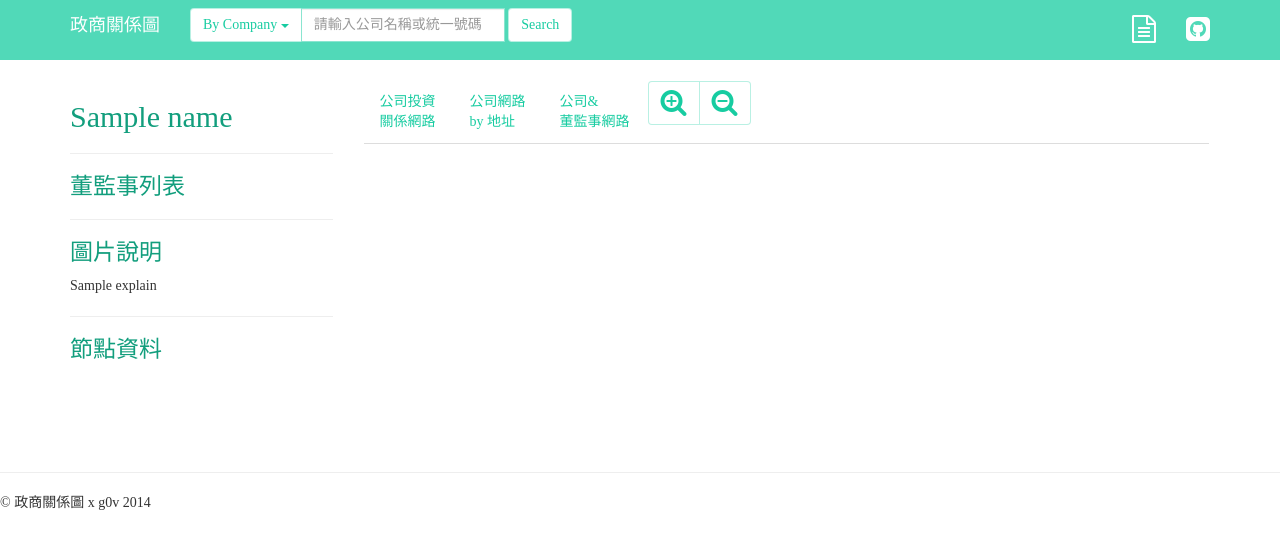
After one commit to solring/twcom_front, a Flask app: template twcomapp/templates/test.html in a window 1280 px wide. The commit adds this page. Shown: the top 549 px of the page. Run offline with Flask 2, Linux system fonts and the light colour scheme; the template is opened without the code that fills it: most values are stand-ins (such as "Sample title", 1, 10 or a date in 2020); data that the repository does not hold is empty; some libraries are stand-ins or nearby versions.

Commit message:
Edit the UI to hackthon12 version

```diff
--- /dev/null
+++ b/twcomapp/static/app/css/test.css
@@ -0,0 +1,3 @@
+#navtab{
+	background-color: white;
+}
--- /dev/null
+++ b/twcomapp/static/app/js/test.js
@@ -0,0 +1,275 @@
+(function($){
+    var width = 1000, height = 700;
+    var link_len = 200;
+    var color = d3.scale.category20();
+    var force = d3.layout.force();
+    var g_nodes = force.nodes();
+    var g_links = force.links();
+    var svg = undefined;
+    var cid = "0";
+    var scale = 1;
+
+    var zoom_out= function(){
+            if(scale>1){
+                scale -= 0.2;
+                svg.selectAll("circle").attr("r", function(d) {
+                    return d.size * scale;
+                });
+                force.linkDistance(link_len * scale).start();
+                svg.selectAll(".link").attr("d", linkArc);
+            }
+    };
+    var zoom_in= function(){
+            if(scale<10){
+                scale += 0.2;
+                svg.selectAll("circle").attr("r", function(d) {
+                    return d.size * scale;
+                });
+                force.linkDistance(link_len * scale).start();
+                svg.selectAll(".link").attr("d", linkArc);
+            }
+    };
+
+    var linkArc = function(d) {
+        var dx = d.target.x - d.source.x,
+            dy = d.target.y - d.source.y,
+            dr = Math.sqrt(dx * dx + dy * dy);
+            normX = dx / dr;
+            normY = dy / dr;
+
+            xtpadding = normX * d.target.size;
+            ytpadding = normY * d.target.size;
+            xspadding = normX * d.source.size;
+            yspadding = normY * d.source.size;
+
+            sx = d.source.x + xspadding;
+            sy = d.source.y + yspadding;
+            tx = d.target.x - xtpadding - 10;
+            ty = d.target.y - ytpadding - 10;
+
+        return "M" +
+            sx + "," +
+            sy + "A" +
+            dr + "," + dr + " 0 0,1 " +
+            tx + "," +
+            ty;
+    };
+
+	var build_links = function(nodes, links){
+		var d3_links = [];
+
+        //in d3.js, nodes are indexed by it's array index, and links must use them to indicate a link
+
+        //NOTE: This function might be a performance bottleneck ( O(n^2) ) yet to optimize
+        var find_index_of_id = function(nds, id) {
+            for (var i = 0; i < nds.length; i++) {
+                if (nds[i].id == id) return i;
+            }
+            return -1;
+        }
+
+		for(var i=0; i<links.length; i++){
+            var tmp = {
+                "source" : find_index_of_id(nodes, links[i].src.id),
+                "target" : find_index_of_id(nodes, links[i].dst.id)
+            };
+			d3_links.push(tmp);
+		}
+		return d3_links;
+	};
+
+	//set active tab
+	if($(location).attr('href').match('companyaddr')){
+		$('#companyaddr').addClass('active');
+	}else if($(location).attr('href').match('companyboard')){
+		$('#companyboard').addClass('active');
+	}else{
+		$('#company').addClass('active');
+	}
+
+    var update = function(){
+        console.log("in update");
+        var links = svg.selectAll(".link")
+                    .data(g_links);
+
+        links.enter().append("path")
+                        .attr("class", "link")
+                        .attr("marker-end", "url(#path-arrow)")
+                        .style("stroke-width", function(d){ return d.width })
+                        .style("fill", "none")
+                        .style("stroke", "gray");
+
+
+        //links.exit().remove();
+
+        var nodes = svg.selectAll(".node")
+                    .data(g_nodes, key=function(n){ return n.name; });
+
+        console.log(nodes);
+		nodes.enter().append("circle")
+                        .attr("class", "node")
+                        .call(force.drag)
+                        .attr("r", function(n){ return n.size })
+                        .style("fill", function(n){ return color(n.group) })
+                        .on("mouseover", function(n){
+                            //var info = n.tooltip.replace(/\n/g, "<br><a href='http://twcom-analysis.herokuapp.com/company/id/[company id]'>");
+                            var info = n.tooltip.replace(/\n/g, "<br><a href='http://127.0.0.1:5000/company/id/[company id]'>");
+                            $("#nodeinfo").empty().append(info).append('</a>');
+                        })
+                     .append("title")
+                        .text(function(n){ return n.tooltip })
+                        .attr("x", function(n){ return n.x })
+                        .attr("y", function(n){ return n.y });
+
+        var texts = svg.selectAll("text.node")
+                        .data(g_nodes)
+                    .enter().append("text")
+                        .attr("class", "node")
+                        .attr("text-anchor" ,"middle")
+                        .attr("font-size", 12 + "px")
+                        .style("color", "black")
+                        .text(function(d) { return d.name });
+
+        //nodes.exit().remove();
+         force.on("tick", function() {
+         /*
+                links.attr("x1", function(d) {
+		  	        var deltaX = d.target.x - d.source.x,
+		  		        deltaY = d.target.y - d.source.y,
+		  		        dist = Math.sqrt(deltaX * deltaX + deltaY * deltaY),
+		  		        normX = deltaX / dist,
+//		  		        targetPadding = Math.sqrt(d.target.size) * circle_size ;
+		  		        targetPadding = d.target.size ;
+			        return d.target.x - (targetPadding * normX);
+		        })
+                .attr("y1", function(d) {
+                    var deltaX = d.target.x - d.source.x,
+                        deltaY = d.target.y - d.source.y,
+                        dist = Math.sqrt(deltaX * deltaX + deltaY * deltaY),
+                        normY = deltaY / dist,
+                        //targetPadding = Math.sqrt(d.target.size) * circle_size ;
+                        targetPadding = d.target.size;
+                    return d.target.y - (targetPadding * normY);
+                })
+                .attr("x2", function(d) {
+                    var deltaX = d.target.x - d.source.x,
+                        deltaY = d.target.y - d.source.y,
+                        dist = Math.sqrt(deltaX * deltaX + deltaY * deltaY),
+                        normX = deltaX / dist,
+                        //sourcePadding = Math.sqrt(d.source.size) * circle_size +10;
+                        sourcePadding = d.source.size +10;
+                    return d.source.x + (sourcePadding * normX);
+                })
+                .attr("y2", function(d) {
+                    var deltaX = d.target.x - d.source.x,
+                        deltaY = d.target.y - d.source.y,
+                        dist = Math.sqrt(deltaX * deltaX + deltaY * deltaY),
+                        normY = deltaY / dist,
+                        //sourcePadding = Math.sqrt(d.source.size) * circle_size +10;
+                        sourcePadding = d.source.size+10;
+                    return d.source.y + (sourcePadding * normY);
+                });
+           */
+                links.attr("d", linkArc);
+                nodes.attr("cx", function(d) { return d.x; })
+                        .attr("cy", function(d) { return d.y; });
+
+                texts.attr("x", function(d) { return d.x  })
+                        .attr("y", function(d) { return d.y  });
+              }); //end force.on("tick")
+    };
+
+    $('document').ready(function(){
+        height = window.innerHeight;
+
+        //updata navbar
+        var navs = $('#graph-nav').children().removeClass('active');
+        var graphtype = $('#graphtype').text();
+        console.log("graph type: "+graphtype)
+        $("#"+graphtype).parent().addClass('active');
+
+        // get target company number for query
+        cid = $('#cid').text();
+        restapi = $('#restapi').text();
+        console.log("getting "+ cid + "from "+ restapi + "......" + encodeURIComponent(restapi) + " 4");
+
+        // get json through API
+        $.getJSON("/getjson?api="+ encodeURIComponent(restapi) , function(data){
+
+            // if error, show error msgs
+            if(data.error!=null){
+                console.log("error:" + data.error);
+                $('#d3-container').append("<div class=\"alert alert-danger\">" + data.error +"</div>");
+                return;
+            }
+
+
+            // initialize svg object
+            svg = d3.select("#d3-container")
+                    .append("svg")
+                        .attr("width", width)
+                        .attr("height", height);
+
+            svg.append("defs").selectAll("marker")
+                   .data(["arrow"])
+                .enter()
+                    .append("marker")
+                        .attr("id", "path-arrow")
+                        .attr("viewBox", "0 -5 10 10")
+                        .attr("markerUnits", "userSpaceOnUse")
+                        .attr("refX", 0)
+                        .attr("refY", 0)
+                        .attr("markerWidth", 8)
+                        .attr("markerHeight", 15)
+                        .attr("orient", "auto")
+                    .append("svg:path")
+                        .attr("d", "M0,-5L10,0L0,5")
+                        .attr("fill", "rgba(32,140,153,1)");
+            // initialize other views
+            $('#infopanel').css("height", height);
+            $('#d3-container').bind("DOMMouseScroll mousewheel", function(e){
+                e.preventDefault();
+
+                if(e.originalEvent.wheelDelta < 0) {
+                    zoom_out();
+                }else{
+                    zoom_in();
+                }
+            });
+            $('#zoom-btn-group').find('button').on('click', function(e){
+                e.preventDefault();
+                if($(this).attr("id")=="zoom-out"){
+                    zoom_out();
+                }else if($(this).attr("id")=="zoom-in"){
+                    zoom_in();
+                }
+            });
+
+            g_nodes = data.nodes;
+            //g_links = links_post;
+            g_links = data.links;
+			var bossarray = $('#bosslist').text().replace("[u'","").replace("']","").split("', u'");
+			var bosslink = '';
+			for(i=0;i<bossarray.length;i++){
+				//bosslink += '<a href="http://twcom-analysis.herokuapp.com/company/boss/';
+				bosslink += '<a href="http://127.0.0.1:5000/company/boss/';
+				bosslink += encodeURIComponent(bossarray[i]);
+				bosslink += '">'+ bossarray[i] + '</a><br>';
+			}
+			$('#bossinfo').append(bosslink);
+            $('#basicinfo').append("<p>Number of nodes: " + g_nodes.length + "</p>" );
+            $('#basicinfo').append("<p>Number of links: " + g_links.length + "</p>" );
+
+            force.nodes(g_nodes).links(g_links)
+                .charge(-600)
+                .linkDistance(link_len)
+                .size([width, height])
+                .start();
+
+            update();
+
+
+        }); //end get JSON
+    }); //end document ready
+
+})(jQuery);
--- a/twcomapp/templates/layout.html
+++ b/twcomapp/templates/layout.html
@@ -7,6 +7,7 @@
     <link rel=stylesheet type=text/css href="{{ url_for('static', filename='app/css/bootstrap.min.css') }}">
     <link rel=stylesheet type=text/css href="{{ url_for('static', filename='app/css/magic-bootstrap-lake.css') }}">
     <link rel=stylesheet type=text/css href="{{ url_for('static', filename='app/css/banner.css') }}">
+	<link rel=stylesheet type=text/css href="{{ url_for('static', filename='app/css/test.css') }}">
     <link href="http://maxcdn.bootstrapcdn.com/font-awesome/4.2.0/css/font-awesome.min.css" rel="stylesheet">
     <script src="http://code.jquery.com/jquery-1.10.2.js" charset="utf-8"></script>
     <script src="https://maxcdn.bootstrapcdn.com/bootstrap/3.3.1/js/bootstrap.min.js"></script>
@@ -39,7 +40,7 @@ var changeSearchOpt = function(){
     }
     return false;
 };
-
+/*
 var changeGraph = function(){
     p = $(this).parent();
     p.parent().children('li').removeClass("active");
@@ -52,7 +53,7 @@ var changeGraph = function(){
 
     return false;
 };
-
+*/
 $('document').ready(function(){
     $('#searchform').submit(function(event){
        event.preventDefault();
@@ -88,12 +89,14 @@ $('document').ready(function(){
               <a class="navbar-brand" href="/">政商關係圖</a>
           </div>
           <div class="collapse navbar-collapse" id="main-menu-collapse">
+			<!--
             <ul class="nav navbar-nav" id="graph-nav">
               <li class="active"><a id="company" href="#" onclick="changeGraph.call(this);">公司投資<br>關係網路</a></li>
               <li><a id="board" href="#" onclick="changeGraph.call(this);">董監事<br>網路</a></li>
               <li><a id="companyaddr" href="#" onclick="changeGraph.call(this);">公司網路<br> by 地址</a></li>
               <li><a id="companyboard" href="#" onclick="changeGraph.call(this);">公司&<br>董監事網路</a></li>
             </ul>
+			-->
 
             <!-- Search button and field -->
             <form id="searchform" class="navbar-form navbar-left" action="/" method="post" role="search">
@@ -111,7 +114,7 @@ $('document').ready(function(){
                     </div><!-- /btn-group -->
                     <input id="searchquery" type="text" name="query" class="form-control" placeholder="請輸入公司名稱或統一號碼">
                     <input type="hidden" name="searchopt" id="searchopt" value="company" />
-                    <input type="hidden" name="graphopt" id="graphopt" value="company" />
+                    <input type="hidden" name="graphopt" id="graphopt" value="board" />
                 </div></div><!-- /input-group /form-group -->
                     <button type="submit" class="btn btn-default">Search</button>
             </form>
--- /dev/null
+++ b/twcomapp/templates/test.html
@@ -0,0 +1,61 @@
+{% extends "layout.html" %}
+{% block content %}
+
+<script src="{{ url_for('static', filename='lib/js/d3.v3.min.js') }}" charset="utf-8"></script>
+<script src="{{ url_for('static', filename='app/js/test.js') }}" charset="utf-8"></script>
+<script>
+
+var switchGraph = function(){
+    p = $(this).parent();
+    p.parent().children('li').removeClass("active");
+    p.addClass("active");
+
+    var id = $(this).attr("id");
+    console.log("switchGraph: caller = " + id);
+    $('#graphopt').attr("value", id);
+
+	//return window.location = 'http://twcom-analysis.herokuapp.com/' + id + '/id/' + $('#bosslist').text();
+	return window.location = 'http://127.0.0.1:5000/' + id + '/id/' + $('#cid').text();
+};
+</script>
+
+
+<div class="graph-container"><div class="row">
+    <div class="col-md-3 col-sm-3 sidebar" id="infopanel" >
+        <h2>{{name}}</h2>
+        <hr>
+
+        <h3>董監事列表</h3>
+		<div id="bossinfo"></div>
+        <hr>
+        <div id="basicinfo"></div>
+
+        <h3>圖片說明</h3>
+		<p>{{graphinfo.explain}}</p>
+        <hr>
+		<h3>節點資料</h3>
+        <div id="nodeinfo" class="info"></div>
+    </div>
+
+	<nav id="navtab" class="navbar navbar-default col-md-9">
+		<ul class="nav nav-tabs">
+			<li><a id="company" href="#" onclick="switchGraph.call(this);">公司投資<br>關係網路</a></li>
+			<li><a id="companyaddr" href="#" onclick="switchGraph.call(this);">公司網路<br> by 地址</a></li>
+			<li><a id="companyboard" href="#" onclick="switchGraph.call(this);">公司&<br>董監事網路</a></li>
+			<div id="zoom-btn-group" class="btn-group">
+				<button class="btn btn-default" id="zoom-in"><i class="fa fa-search-plus fa-2x"></i></button>
+				<button class="btn btn-default" id="zoom-out"><i class="fa fa-search-minus fa-2x"></i></button>
+			</div>
+			<div class="col-md-9">
+				<div id="d3-container">
+				</div>
+			</div>
+		</ul>
+	</nav>
+
+</div></div>
+<div style="visibility: hidden;" id="restapi">{{url}}</div>
+<div style="visibility: hidden;" id="graphtype">{{graph}}</div>
+<div style="visibility: hidden;" id="bosslist">{{bosslist}}</div>
+<div style="visibility: hidden;" id="cid">{{cid}}</div>
+{% endblock %}
```
Also changed, not shown: twcomapp/__init__.py (+31 -5 lines), 1 other file.
